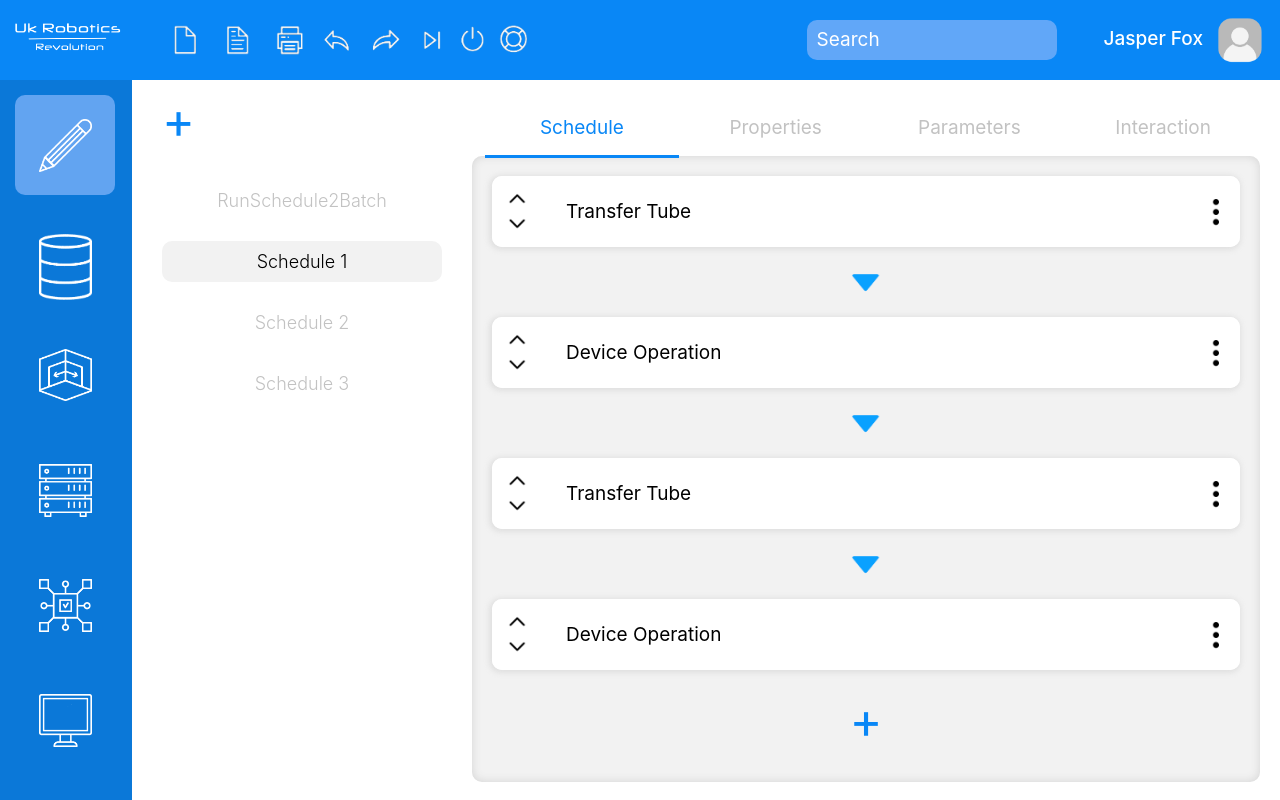
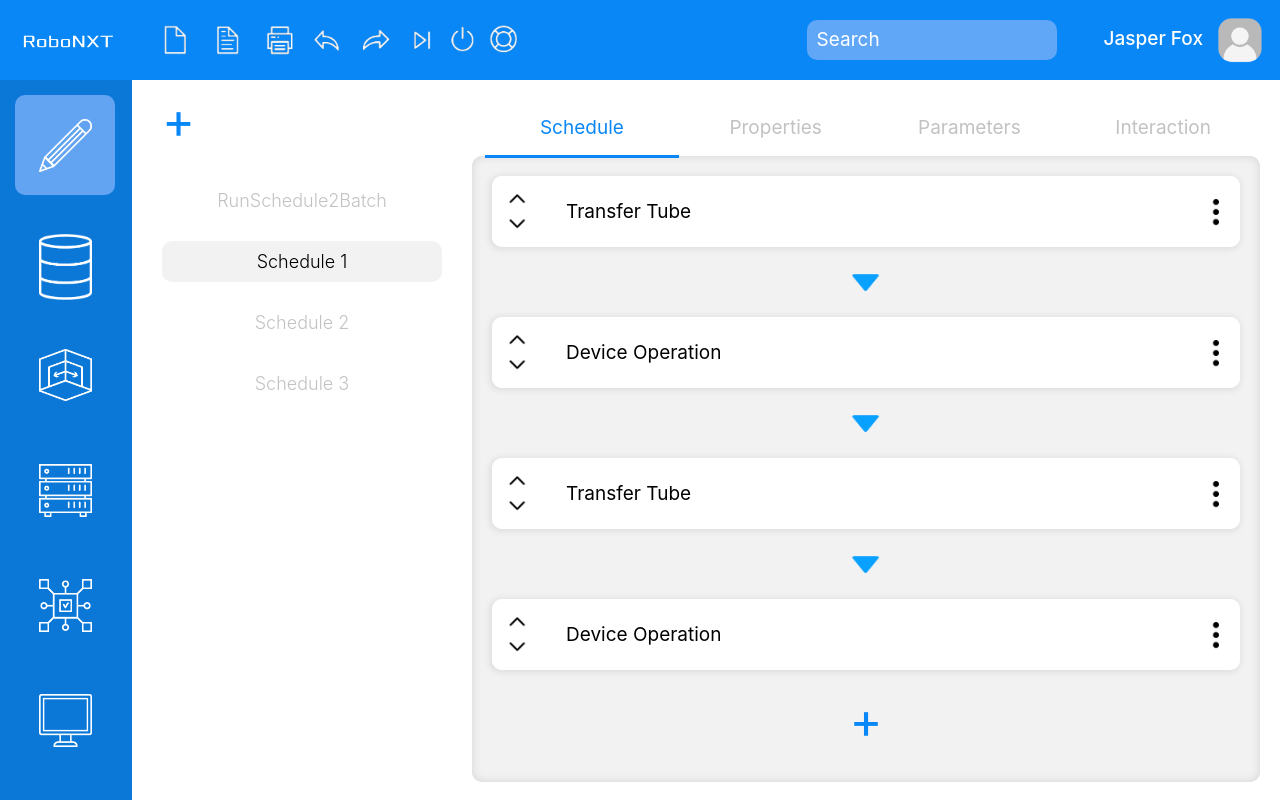
Before and after one commit to F0xhopper/RoboNXT-ui, a React (Create React App) app: page / in a window 1280 px wide. Built offline with nearby package versions, Linux system fonts and the light colour scheme.

Commit message:
change logo

```diff
--- a/src/index.css
+++ b/src/index.css
@@ -111,8 +111,9 @@ code {
   float: left;
 }
 .systemLogoImage {
-  width: 115px;
-  margin: 10px;
+  width: 97px;
+  margin: 20px;
+  margin-right: 8px;
   margin-top: 14px;
 }
 .toolBarImage {
```
Also changed, not shown: src/Images/header-bar/company-branding.png.
